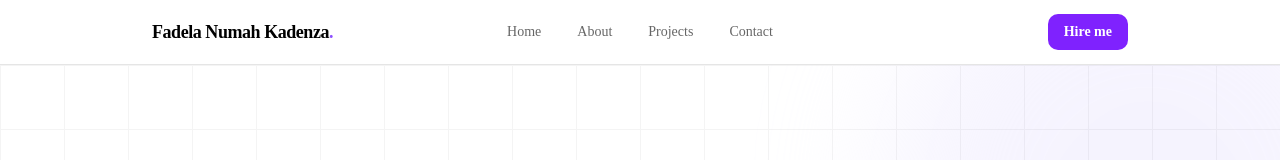
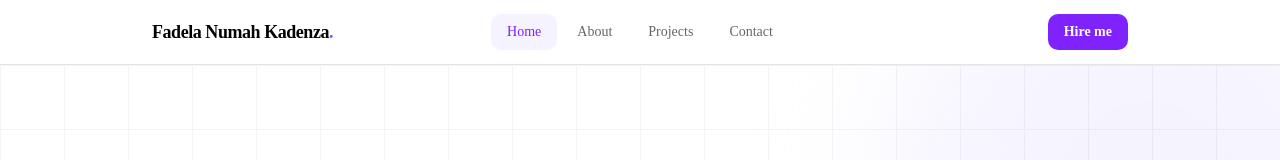
Before and after one commit to FadelYang/fadel.dev, a Next.js app: page / in a window 1280 px wide. Shown: the top 160 px of the page. Built offline with nearby package versions, Linux system fonts and the light colour scheme.

Commit message:
feat(header): add active nav link

```diff
--- a/app/(homepage)/header.tsx
+++ b/app/(homepage)/header.tsx
@@ -4,6 +4,7 @@ import { useState } from "react";
 import * as NavigationMenu from "@radix-ui/react-navigation-menu";
 import { Menu, X } from "lucide-react";
 import ProgressBar from "@/components/ui/progress_bar";
+import { usePathname } from "next/navigation";
 
 const links = [
   { label: "Home", href: "/" },
@@ -14,6 +15,10 @@ const links = [
 
 export default function Header() {
   const [menuOpen, setMenuOpen] = useState(false);
+  const pathname = usePathname();
+
+  const isActive = (href: string) =>
+    href === "/" ? pathname === "/" : pathname.startsWith(href);
 
   return (
     <header className="sticky top-0 z-50 backdrop-blur-md border-b border-black/10">
@@ -31,7 +36,11 @@ export default function Header() {
               <NavigationMenu.Item key={link.href}>
                 <NavigationMenu.Link
                   href={link.href}
-                  className="block px-4 py-2 rounded-lg text-sm font-medium text-black/60 hover:text-black hover:bg-black/5 transition-colors duration-200"
+                  className={`block px-4 py-2 rounded-lg text-sm font-medium transition-colors duration-200
+                    ${isActive(link.href)
+                      ? "text-violet-600 bg-violet-50"
+                      : "text-black/60 hover:text-black hover:bg-black/5"
+                    }`}
                 >
                   {link.label}
                 </NavigationMenu.Link>
@@ -69,7 +78,11 @@ export default function Header() {
               key={link.href}
               href={link.href}
               onClick={() => setMenuOpen(false)}
-              className="px-4 py-3 rounded-lg text-black/70 hover:text-black hover:bg-black/5 text-sm font-medium transition-colors duration-200"
+              className={`px-4 py-3 rounded-lg text-sm font-medium transition-colors duration-200
+                ${isActive(link.href)
+                  ? "text-violet-600 bg-violet-50"
+                  : "text-black/70 hover:text-black hover:bg-black/5"
+                }`}
             >
               {link.label}
             </a>
```
